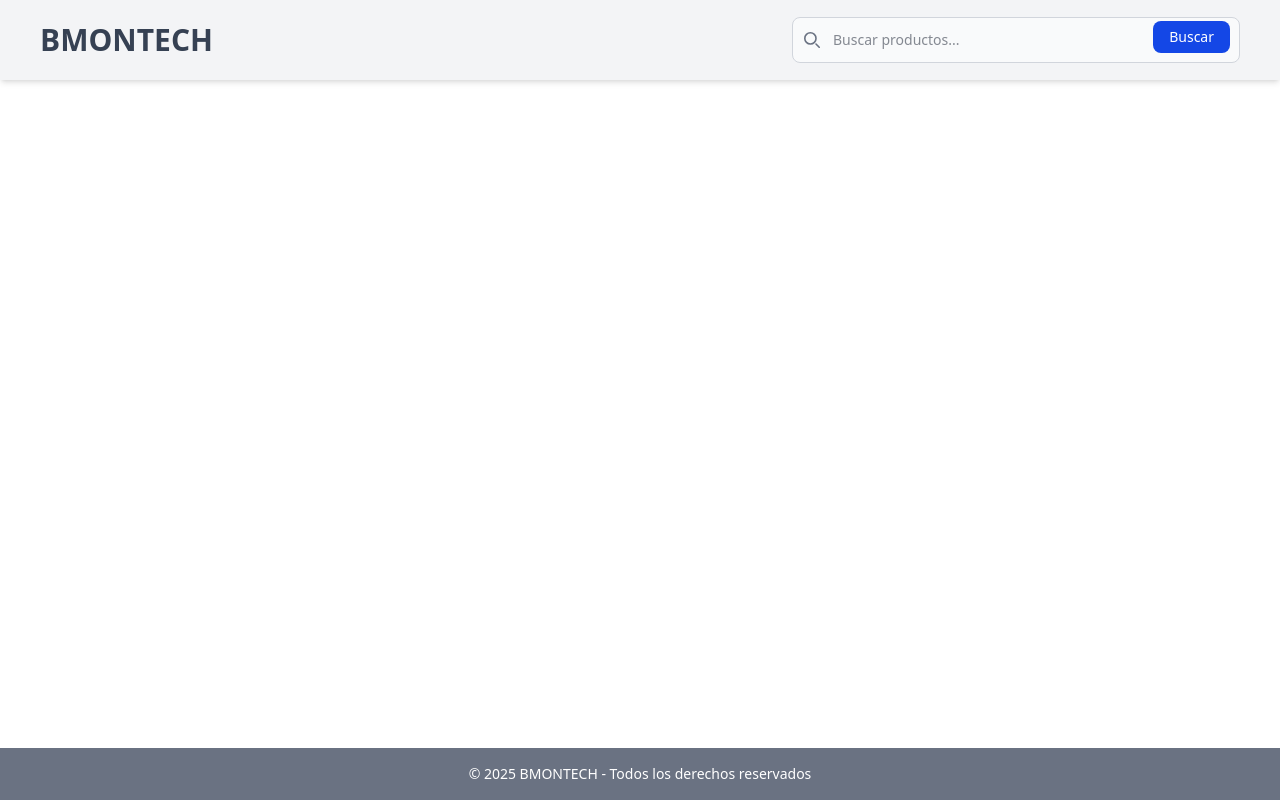
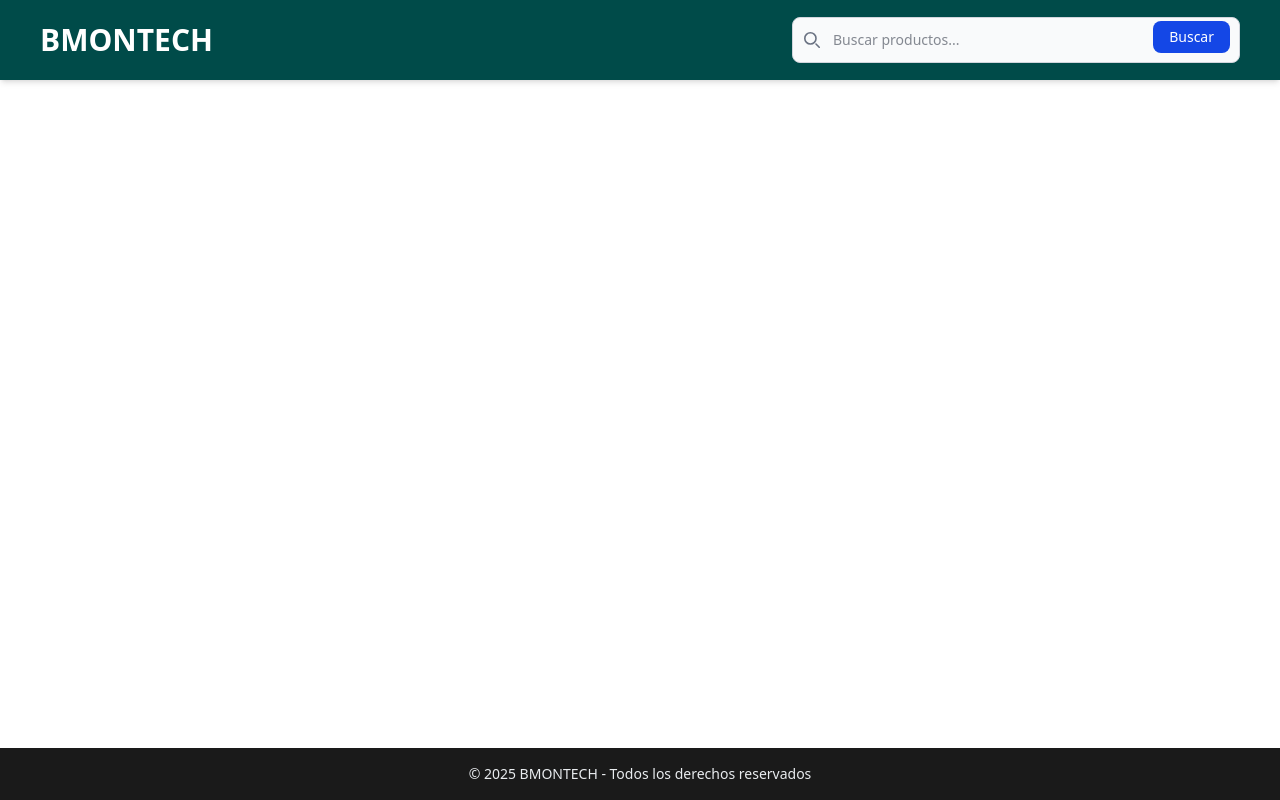
Before and after one commit to TraxGGDev/BMONTECH, a React (Vite) app in the folder frontend/: page /auth/login in a window 1280 px wide. Built offline with nearby package versions, Linux system fonts and the light colour scheme.

Commit message:
Cambio color en nav y footer

```diff
--- a/frontend/src/components/Footer.jsx
+++ b/frontend/src/components/Footer.jsx
@@ -1,8 +1,8 @@
 const Footer = ()=>{
     return(
         <>
-        <footer className=" w-full bg-gray-500 py-4 text-center">
-             <p className="text-sm text-white">© 2025 BMONTECH - Todos los derechos reservados</p>
+        <footer className=" w-full bg-[#1A1A1A] py-4 text-center">
+             <p className="text-sm text-[#E9ECEF]">© 2025 BMONTECH - Todos los derechos reservados</p>
         </footer>
         </>
     )
--- a/frontend/src/components/Header.jsx
+++ b/frontend/src/components/Header.jsx
@@ -1,8 +1,8 @@
 const Header = () => {
   return (
-    <header className="w-full flex items-center justify-between bg-gray-100 h-20 px-10 shadow-md">
+    <header className="w-full flex items-center justify-between bg-[#004B49] h-20 px-10 shadow-md">
       {/* Nombre de la tienda o logo */}
-      <h1 className="text-3xl font-bold text-gray-700">BMONTECH</h1>
+      <h1 className="text-3xl font-bold text-white">BMONTECH</h1>
 
       {/* Barra de búsqueda */}
       <form className="w-full max-w-md">
```
